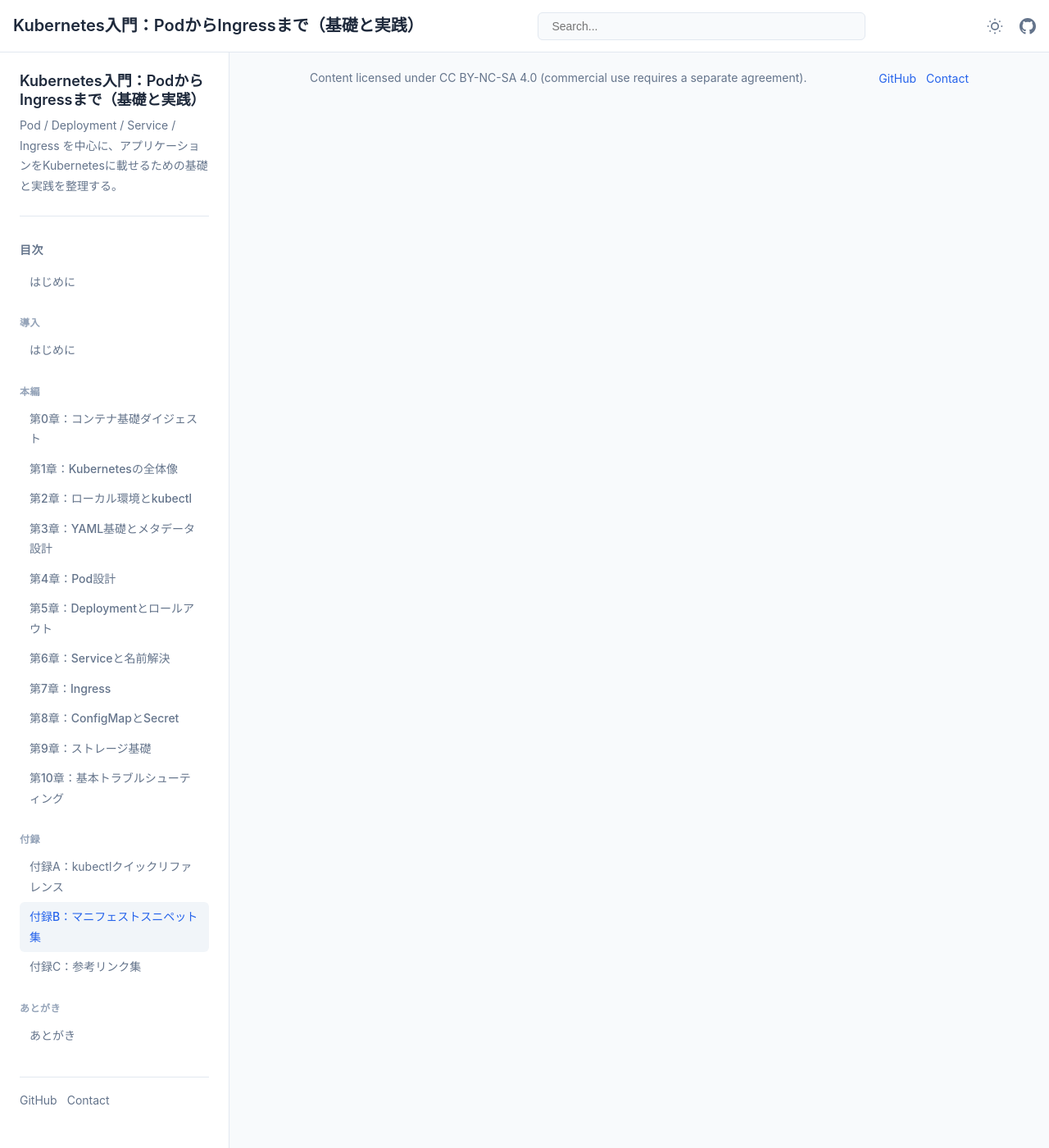
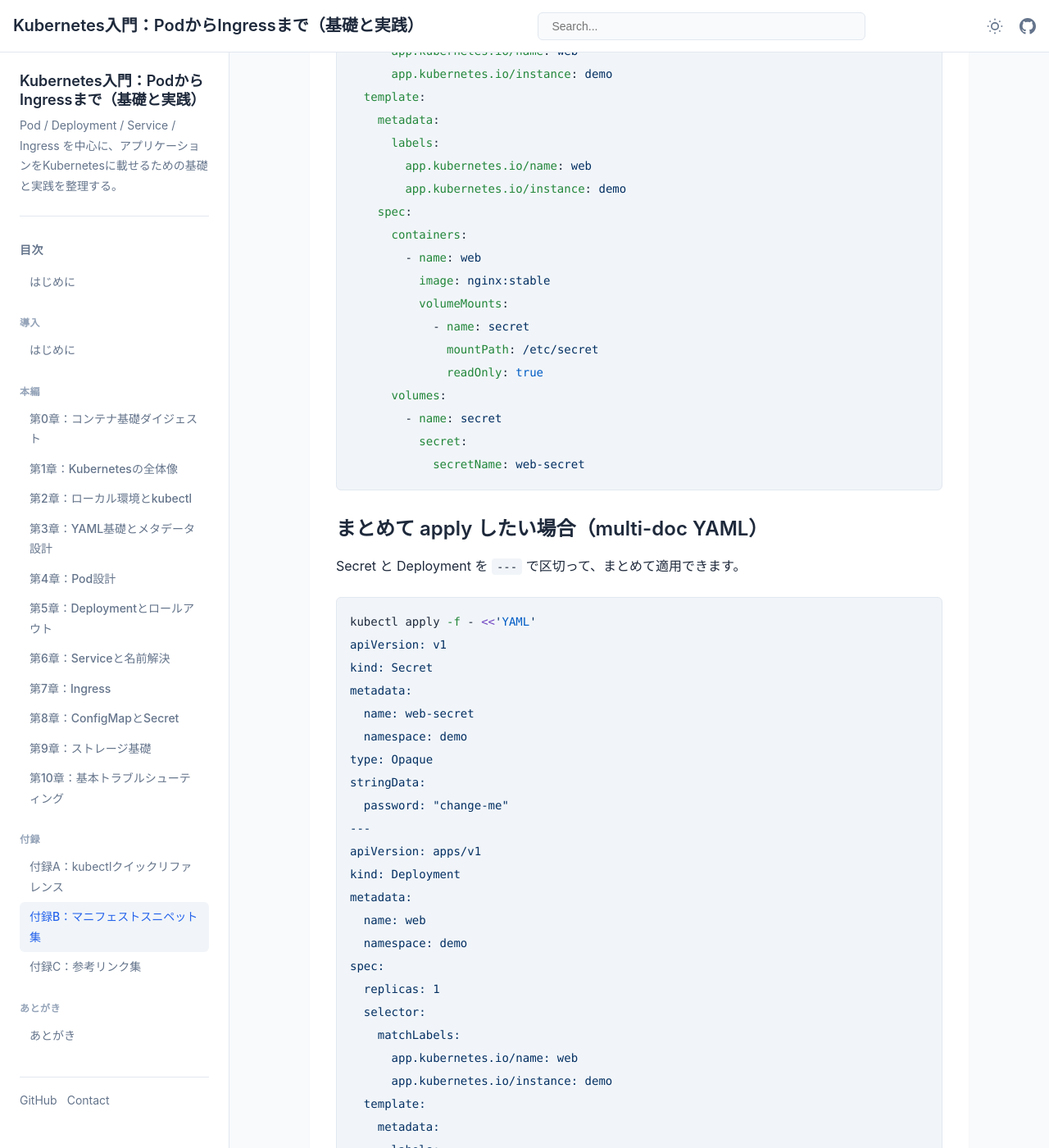
Before and after one commit to itdojp/kubernetes-basics-book, a Jekyll site: the page built from docs/appendices/appendix-b/index.md, in a window 1280 px wide and 1400 px high, scrolled down 7885 px. Shown: the whole window at 82% size. Built offline with Jekyll 4.4.1, drawn with Linux system fonts in a browser that asks for light colours; some of the changed text lies outside the part shown.

Commit message:
Issue #8: 付録Bまとめ版とhosts差分を追記

````diff
--- a/docs/appendices/appendix-b/index.md
+++ b/docs/appendices/appendix-b/index.md
@@ -196,6 +196,47 @@ spec:
                 name: web-config
 ```
 
+### まとめて apply したい場合（multi-doc YAML）
+ConfigMap と Deployment を `---` で区切って、まとめて適用できます。
+
+```bash
+kubectl apply -f - <<'YAML'
+apiVersion: v1
+kind: ConfigMap
+metadata:
+  name: web-config
+  namespace: demo
+data:
+  APP_ENV: "dev"
+---
+apiVersion: apps/v1
+kind: Deployment
+metadata:
+  name: web
+  namespace: demo
+spec:
+  replicas: 1
+  selector:
+    matchLabels:
+      app.kubernetes.io/name: web
+      app.kubernetes.io/instance: demo
+  template:
+    metadata:
+      labels:
+        app.kubernetes.io/name: web
+        app.kubernetes.io/instance: demo
+    spec:
+      containers:
+        - name: web
+          image: nginx:stable
+          envFrom:
+            - configMapRef:
+                name: web-config
+          ports:
+            - containerPort: 80
+YAML
+```
+
 ## Secret（ファイルとしてマウント）
 
 構成:
@@ -249,6 +290,53 @@ spec:
             secretName: web-secret
 ```
 
+### まとめて apply したい場合（multi-doc YAML）
+Secret と Deployment を `---` で区切って、まとめて適用できます。
+
+```bash
+kubectl apply -f - <<'YAML'
+apiVersion: v1
+kind: Secret
+metadata:
+  name: web-secret
+  namespace: demo
+type: Opaque
+stringData:
+  password: "change-me"
+---
+apiVersion: apps/v1
+kind: Deployment
+metadata:
+  name: web
+  namespace: demo
+spec:
+  replicas: 1
+  selector:
+    matchLabels:
+      app.kubernetes.io/name: web
+      app.kubernetes.io/instance: demo
+  template:
+    metadata:
+      labels:
+        app.kubernetes.io/name: web
+        app.kubernetes.io/instance: demo
+    spec:
+      containers:
+        - name: web
+          image: nginx:stable
+          volumeMounts:
+            - name: secret
+              mountPath: /etc/secret
+              readOnly: true
+          ports:
+            - containerPort: 80
+      volumes:
+        - name: secret
+          secret:
+            secretName: web-secret
+YAML
+```
+
 ## 注意
 - `nginx:stable` は学習用途の例です。本番ではイメージの固定（digest 参照等）を検討してください。
 - Ingress の到達確認方法は環境により異なります（本書の第7章を参照してください）。
````
Also changed, not shown: docs/chapters/chapter07/index.md (+12 -0 lines), src/appendices/appendix-b/index.md (+88 -0 lines), src/chapters/chapter07/index.md (+12 -0 lines).
